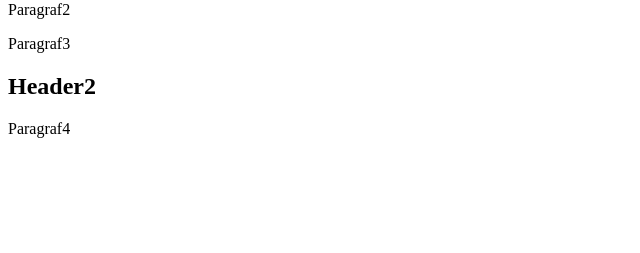
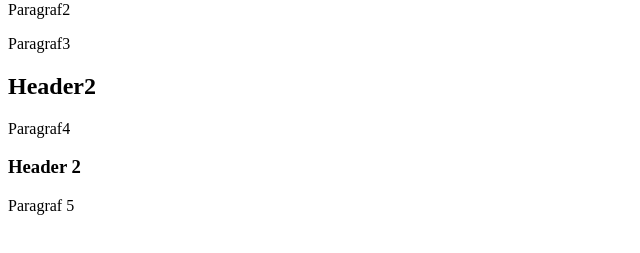
Before and after one commit to PashaRom/testgitfile_slave, a plain HTML site: page index.html in a window 1280 px wide. Shown: the part 177-430 px from the top of the page, without its empty margins (0-640 px from the left). Drawn offline with Linux system fonts and the light colour scheme.

Commit message:
Change index file

```diff
--- a/index.html
+++ b/index.html
@@ -11,6 +11,8 @@
 		<p>Paragraf3</p>
 		<h2>Header2</h2>
 		<p>Paragraf4</p>
+		<h3>Header 2</h3>
+		<p>Paragraf 5</p>
 	</body>
 </html>
 <script>
```
